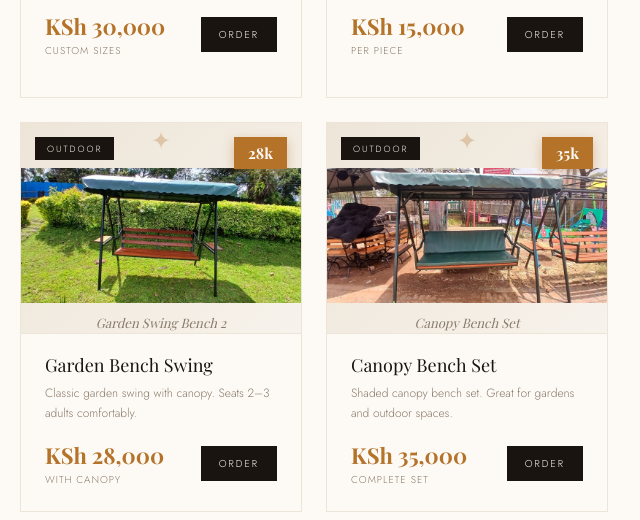
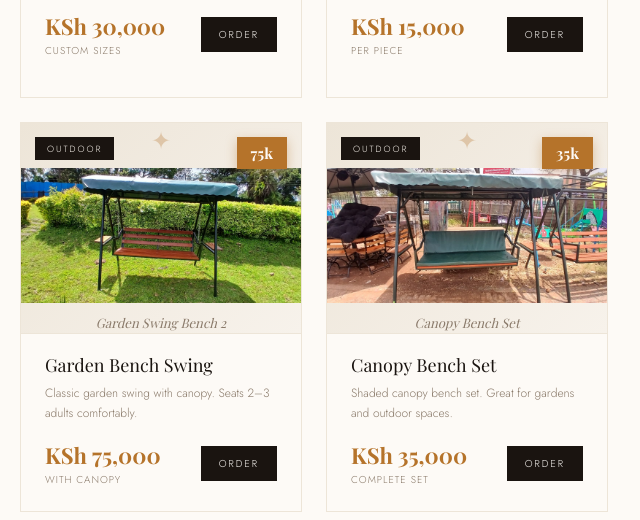
Before and after one commit to jacksonlumumba2026-web/Iconic-futures, a plain HTML site: page iconic-furnitures-shop.html in a window 1280 px wide. Shown: the part 2060-2580 px from the top of the page, 632-1272 px from the left. Drawn offline with nearby package versions, Linux system fonts and the light colour scheme; a web font is replaced by a local one.

Commit message:
Update iconic-furnitures-shop.html

```diff
--- a/iconic-furnitures-shop.html
+++ b/iconic-furnitures-shop.html
@@ -593,12 +593,12 @@ footer strong span{color:var(--copper2);}
         <img src="IMG23.jpg" alt="Garden Swing Bench" onerror="this.style.display='none'"/>
       </div>
       <span class="card__cat">Outdoor</span>
-      <span class="card__price-tag">28k</span>
+      <span class="card__price-tag">75k</span>
       <div class="card__body">
         <h3 class="card__name">Garden Bench Swing</h3>
         <p class="card__desc">Classic garden swing with canopy. Seats 2–3 adults comfortably.</p>
         <div class="card__footer">
-          <div><div class="card__price-main">KSh 28,000</div><div class="card__price-sub">With canopy</div></div>
+          <div><div class="card__price-main">KSh 75,000</div><div class="card__price-sub">With canopy</div></div>
           <a href="https://wa.me/254759657163?text=Hi! I'm interested in the Garden Bench Swing (KSh 28,000)." class="card__order" target="_blank">Order</a>
         </div>
       </div>
@@ -880,7 +880,7 @@ footer strong span{color:var(--copper2);}
         <h3 class="card__name">Merry-Go-Round (Pink)</h3>
         <p class="card__desc">Pink and blue merry-go-round with colorful seats. Great for younger kids.</p>
         <div class="card__footer">
-          <div><div class="card__price-main">KSh 45,000</div><div class="card__price-sub">With installation</div></div>
+          <div><div class="card__price-main">KSh 50,000</div><div class="card__price-sub">With installation</div></div>
           <a href="https://wa.me/254759657163?text=Hi! I'm interested in the Pink Merry-Go-Round (KSh 45,000)." class="card__order" target="_blank">Order</a>
         </div>
       </div>
```
